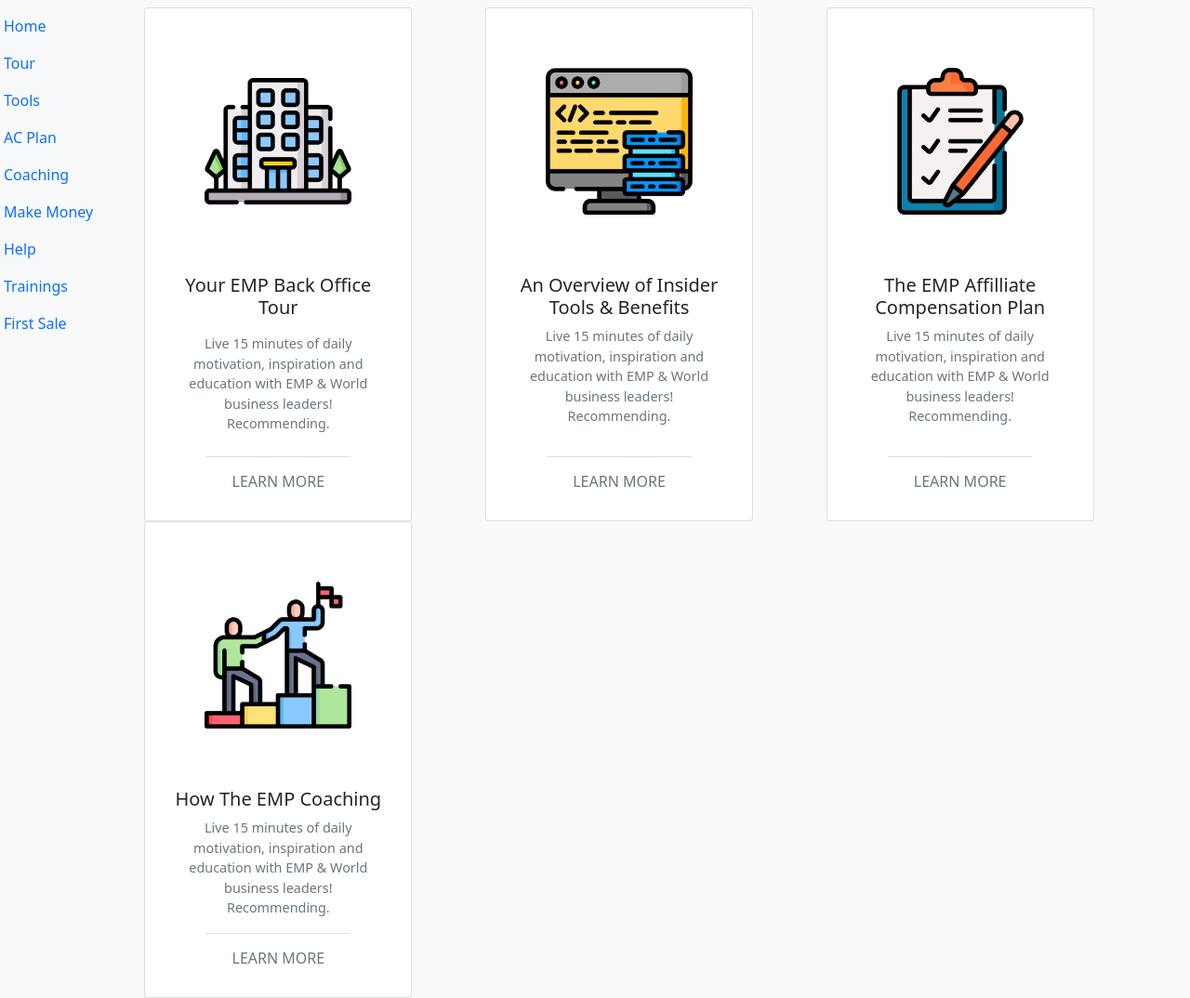
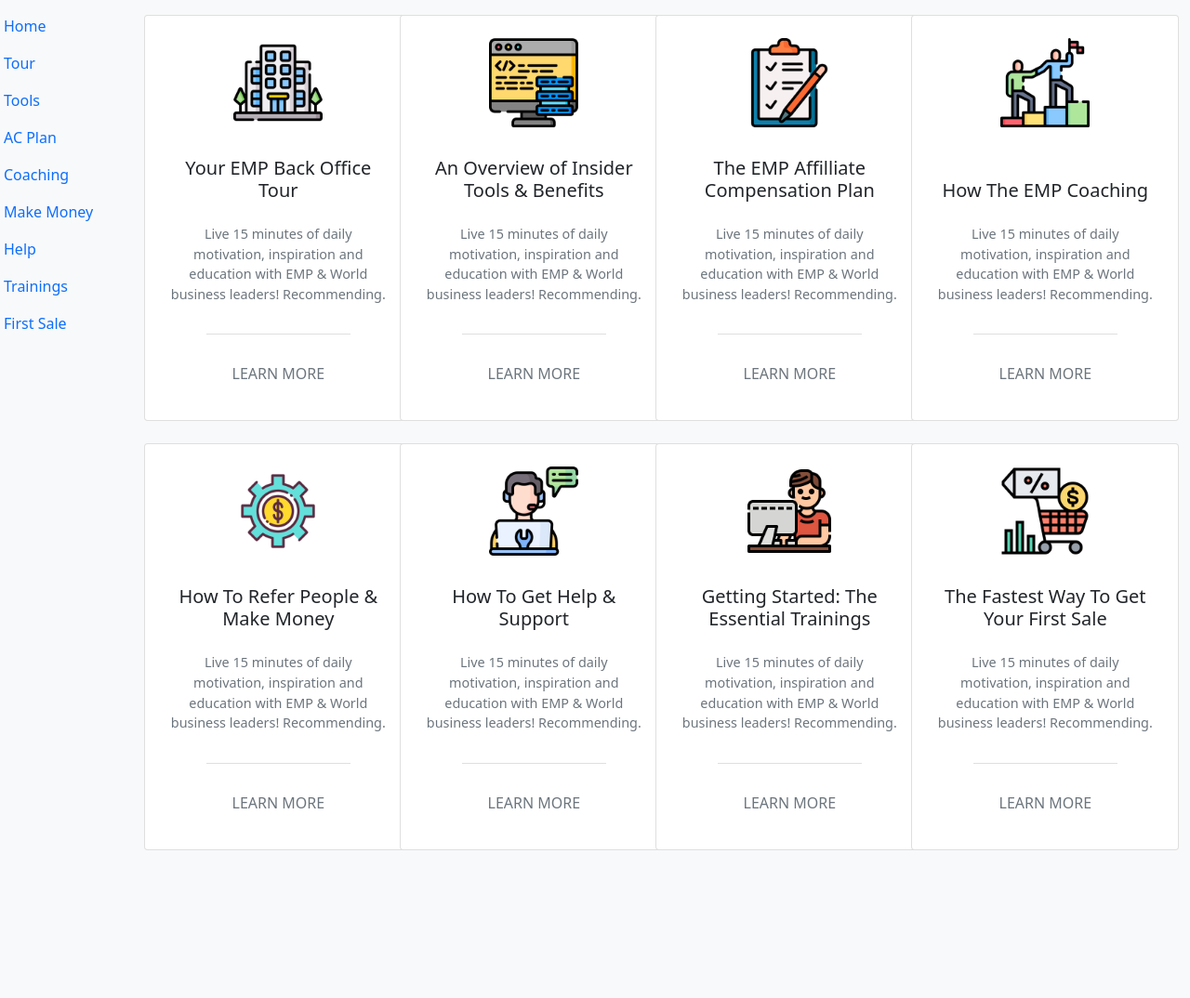
Before and after one commit to z3no/challenge-bootstrap, a plain HTML site: page grid-away-grid-ahoy/index.html in a window 1280 px wide. Shown: the top 1074 px of the page at 93% size. After the commit the page ends 931 px from the top, so only its background shows below. Drawn offline with nearby package versions, Linux system fonts and the light colour scheme.

Commit message:
margin and padding

```diff
--- a/grid-away-grid-ahoy/index.html
+++ b/grid-away-grid-ahoy/index.html
@@ -60,101 +60,119 @@
 
             <div class="col offset-1" id="main">
                 <div class="container">
-                    <div class="row p-2">
-                        <div class="col hover-shadow">
-                            <div class="card text-center h-100 p-3" style="width: 18rem;">
-                                <img src="images/office.png" class="card-img-top img-fluid p-5" alt="Office tour">
+                    <div class="row p-2 my-2">
+                        <div class="col-md-12 col-lg-3">
+                            <div class="card text-center h-100 p-2" style="width: 18rem;">
+                                <div class="text-center my-3" style="height: 6rem;">
+                                    <img src="images/office.png" class="img-fluid mh-100" alt="Office tour">
+                                </div>
                                 <div class="card-body">
                                     <h5 class="card-title">Your EMP Back Office Tour</h5>
-                                    <p class="card-text text-muted p-2" style="font-size: 0.9em;">Live 15 minutes of daily motivation, inspiration and education with EMP & World business leaders! Recommending.</p>
+                                    <p class="card-text text-muted py-3" style="font-size: 0.9em;">Live 15 minutes of daily motivation, inspiration and education with EMP & World business leaders! Recommending.</p>
                                 </div>
-                                <div class="card-footer bg-transparent mx-auto">
+                                <div class="card-footer bg-transparent mx-auto py-4">
                                     <button type="button" class="btn btn-outline-secondary rounded-pill border-0 text-uppercase">Learn More</button>
                                 </div>
                             </div>
                         </div>
-                        <div class="col">
-                            <div class="card text-center h-100 p-3 bg-body rounded" style="width: 18rem;">
-                                <img src="images/tools.png" class="card-img-top img-fluid p-5" alt="Insider tools & benefits">
+                        <div class="col-md-12 col-lg-3">
+                            <div class="card text-center h-100 p-2" style="width: 18rem;">
+                                <div class="text-center my-3" style="height: 6rem;">
+                                    <img src="images/tools.png" class="img-fluid mh-100" alt="Insider tools & benefits">
+                                </div>
                                 <div class="card-body">
                                     <h5 class="card-title">An Overview of Insider Tools & Benefits</h5>
-                                    <p class="card-text text-muted" style="font-size: 0.9em;">Live 15 minutes of daily motivation, inspiration and education with EMP & World business leaders! Recommending.</p>
+                                    <p class="card-text text-muted py-3" style="font-size: 0.9em;">Live 15 minutes of daily motivation, inspiration and education with EMP & World business leaders! Recommending.</p>
                                 </div>
-                                <div class="card-footer bg-transparent mx-auto">
+                                <div class="card-footer bg-transparent mx-auto py-4">
                                     <button type="button" class="btn btn-outline-secondary rounded-pill border-0 text-uppercase">Learn More</button>
                                 </div>
                             </div>
                         </div>
-                        <div class="col">
-                            <div class="card text-center h-100 p-3" style="width: 18rem;">
-                                <img src="images/plan.png" class="card-img-top img-fluid p-5" alt="Affilliate compensation plan">
+                        <div class="col-md-12 col-lg-3">
+                            <div class="card text-center h-100 p-2" style="width: 18rem;">
+                                <div class="text-center my-3" style="height: 6rem;">
+                                    <img src="images/plan.png" class="img-fluid mh-100" alt="Affilliate compensation plan">
+                                </div>
                                 <div class="card-body">
                                     <h5 class="card-title">The EMP Affilliate Compensation Plan</h5>
-                                    <p class="card-text text-muted" style="font-size: 0.9em;">Live 15 minutes of daily motivation, inspiration and education with EMP & World business leaders! Recommending.</p>
+                                    <p class="card-text text-muted py-3" style="font-size: 0.9em;">Live 15 minutes of daily motivation, inspiration and education with EMP & World business leaders! Recommending.</p>
                                 </div>
-                                <div class="card-footer bg-transparent mx-auto">
+                                <div class="card-footer bg-transparent mx-auto py-4">
                                     <button type="button" class="btn btn-outline-secondary rounded-pill border-0 text-uppercase">Learn More</button>
                                 </div>
                             </div>
                         </div>
-                        <div class="col">
-                            <div class="card text-center h-100 p-3" style="width: 18rem;">
-                                <img src="images/coaching.png" class="card-img-top img-fluid p-5" alt="Coaching">
+                        <div class="col-md-12 col-lg-3">
+                            <div class="card text-center h-100 p-2" style="width: 18rem;">
+                                <div class="text-center my-3" style="height: 6rem;">
+                                    <img src="images/coaching.png" class="img-fluid mh-100" alt="Coaching">
+                                </div>
                                 <div class="card-body">
-                                    <h5 class="card-title">How The EMP Coaching</h5>
-                                    <p class="card-text text-muted" style="font-size: 0.9em;">Live 15 minutes of daily motivation, inspiration and education with EMP & World business leaders! Recommending.</p>
+                                    <h5 class="card-title pt-4">How The EMP Coaching</h5>
+                                    <p class="card-text text-muted py-3" style="font-size: 0.9em;">Live 15 minutes of daily motivation, inspiration and education with EMP & World business leaders! Recommending.</p>
                                 </div>
-                                <div class="card-footer bg-transparent mx-auto">
+                                <div class="card-footer bg-transparent mx-auto py-4">
                                     <button type="button" class="btn btn-outline-secondary rounded-pill border-0 text-uppercase">Learn More</button>
                                 </div>
                             </div>
                         </div>
                     </div>
-                    <div class="row p-2">
-                        <div class="col">
-                            <div class="card text-center h-100 p-3" style="width: 18rem;">
-                                <img src="images/money.png" class="card-img-top img-fluid p-5" alt="Refer people and make money">
+
+                    <!-- 2nd ROW OF CARDS -->
+                    <div class="row p-2 my-2">
+                        <div class="col-md-12 col-lg-3">
+                            <div class="card text-center h-100 p-2" style="width: 18rem;">
+                                <div class="text-center my-3" style="height: 6rem;">
+                                    <img src="images/money.png" class="img-fluid mh-100" alt="Refer people and make money">
+                                </div>
                                 <div class="card-body">
                                     <h5 class="card-title">How To Refer People & Make Money</h5>
-                                    <p class="card-text text-muted" style="font-size: 0.9em;">Live 15 minutes of daily motivation, inspiration and education with EMP & World business leaders! Recommending.</p>
+                                    <p class="card-text text-muted py-3" style="font-size: 0.9em;">Live 15 minutes of daily motivation, inspiration and education with EMP & World business leaders! Recommending.</p>
                                 </div>
-                                <div class="card-footer bg-transparent mx-auto">
+                                <div class="card-footer bg-transparent mx-auto py-4">
                                     <button type="button" class="btn btn-outline-secondary rounded-pill border-0 text-uppercase">Learn More</button>
                                 </div>
                             </div>
                         </div>
-                        <div class="col">
-                            <div class="card text-center h-100 p-3" style="width: 18rem;">
-                                <img src="images/support.png" class="card-img-top img-fluid p-5" alt="Get help and support">
+                        <div class="col-md-12 col-lg-3">
+                            <div class="card text-center h-100 p-2" style="width: 18rem;">
+                                <div class="text-center my-3" style="height: 6rem;">
+                                    <img src="images/support.png" class="img-fluid mh-100" alt="Get help and support">
+                                </div>
                                 <div class="card-body">
                                     <h5 class="card-title">How To Get Help & Support</h5>
-                                    <p class="card-text text-muted" style="font-size: 0.9em;">Live 15 minutes of daily motivation, inspiration and education with EMP & World business leaders! Recommending.</p>
+                                    <p class="card-text text-muted py-3" style="font-size: 0.9em;">Live 15 minutes of daily motivation, inspiration and education with EMP & World business leaders! Recommending.</p>
                                 </div>
-                                <div class="card-footer bg-transparent mx-auto">
+                                <div class="card-footer bg-transparent mx-auto py-4">
                                     <button type="button" class="btn btn-outline-secondary rounded-pill border-0 text-uppercase">Learn More</button>
                                 </div>
                             </div>
                         </div>
-                        <div class="col">
-                            <div class="card text-center h-100 p-3" style="width: 18rem;">
-                                <img src="images/training.png" class="card-img-top img-fluid p-5" alt="">
+                        <div class="col-md-12 col-lg-3">
+                            <div class="card text-center h-100 p-2" style="width: 18rem;">
+                                <div class="text-center my-3" style="height: 6rem;">
+                                    <img src="images/training.png" class="img-fluid mh-100" alt="">
+                                </div>
                                 <div class="card-body">
                                     <h5 class="card-title">Getting Started: The Essential Trainings</h5>
-                                    <p class="card-text text-muted" style="font-size: 0.9em;">Live 15 minutes of daily motivation, inspiration and education with EMP & World business leaders! Recommending.</p>
+                                    <p class="card-text text-muted py-3" style="font-size: 0.9em;">Live 15 minutes of daily motivation, inspiration and education with EMP & World business leaders! Recommending.</p>
                                 </div>
-                                <div class="card-footer bg-transparent mx-auto">
+                                <div class="card-footer bg-transparent mx-auto py-4">
                                     <button type="button" class="btn btn-outline-secondary rounded-pill border-0 text-uppercase">Learn More</button>
                                 </div>
                             </div>
                         </div>
-                        <div class="col">
-                            <div class="card text-center h-100 p-3" style="width: 18rem;">
-                                <img src="images/sales.png" class="card-img-top img-fluid p-5" alt="">
+                        <div class="col-md-12 col-lg-3">
+                            <div class="card text-center h-100 p-2" style="width: 18rem;">
+                                <div class="text-center my-3" style="height: 6rem;">
+                                    <img src="images/sales.png" class="img-fluid mh-100" alt="">
+                                </div>
                                 <div class="card-body">
                                     <h5 class="card-title">The Fastest Way To Get Your First Sale</h5>
-                                    <p class="card-text text-muted" style="font-size: 0.9em;">Live 15 minutes of daily motivation, inspiration and education with EMP & World business leaders! Recommending.</p>
+                                    <p class="card-text text-muted py-3" style="font-size: 0.9em;">Live 15 minutes of daily motivation, inspiration and education with EMP & World business leaders! Recommending.</p>
                                 </div>
-                                <div class="card-footer bg-transparent mx-auto">
+                                <div class="card-footer bg-transparent mx-auto py-4">
                                     <button type="button" class="btn btn-outline-secondary rounded-pill border-0 text-uppercase">Learn More</button>
                                 </div>
                             </div>
```
